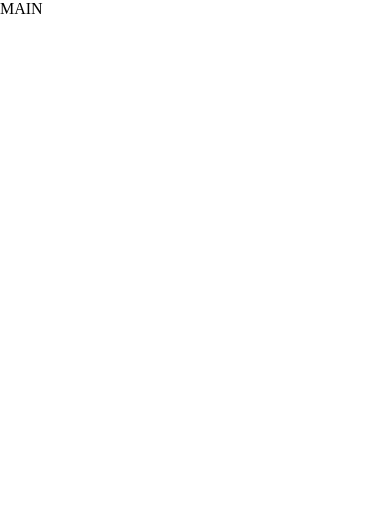
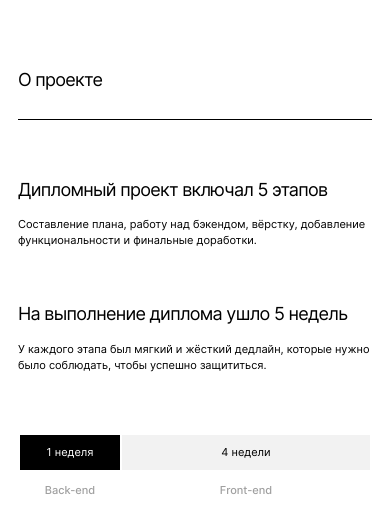
Before and after one commit to Hisime/movies-explorer-frontend, a React (Create React App) app: page / in a window 390 px wide. Shown: the top 532 px of the page. Built offline with nearby package versions, Linux system fonts and the light colour scheme.

Commit message:
About project block

```diff
--- a/src/components/AboutProject/AboutProject.css
+++ b/src/components/AboutProject/AboutProject.css
@@ -0,0 +1,107 @@
+.about {
+    padding-top: 110px;
+    padding-bottom: 110px;
+}
+
+.about__items {
+    display: flex;
+    padding-top: 70px;
+    padding-bottom: 110px;
+    gap: 56px 40px;
+}
+
+.about__item-subtitle {
+    margin-top: 0;
+    margin-bottom: 26px;
+    font-size: 20px;
+    font-weight: 400;
+    letter-spacing: -0.8px;
+}
+
+.about__item-text {
+    font-size: 14px;
+    line-height: 20px;
+    margin: 0;
+}
+
+.about__timing-header {
+    font-size: 14px;
+    padding: 9px 14px;
+    background-color: #F2F2F2;
+}
+
+.about__timing-header--black {
+    background: #000;
+    color: #FFF;
+}
+
+.about__techs {
+    color: #A0A0A0;
+    font-size: 14px;
+    font-weight: 500;
+    line-height: 17px;
+    padding-top: 14px;
+}
+
+.about__timing {
+    width: 100%;
+    text-align: center;
+}
+
+.about__column {
+    box-sizing: border-box;
+    width: 228px;
+}
+
+@media screen and (max-width: 768px) {
+    .about {
+        padding-top: 90px;
+        padding-bottom: 90px;
+    }
+    .about__items {
+        gap: 56px 30px;
+        padding-bottom: 93px;
+    }
+    .about__item-subtitle {
+        margin-bottom: 22px;
+    }
+    .about__item-text {
+        font-size: 12px;
+        line-height: 18px;
+    }
+    .about__column {
+        width: 140px;
+    }
+}
+
+@media screen and (max-width: 500px) {
+    .about {
+        padding-top: 70px;
+        padding-bottom: 70px;
+    }
+    .about__items {
+        flex-direction: column;
+        padding-top: 60px;
+        padding-bottom: 60px;
+    }
+    .about__item-subtitle {
+        margin-bottom: 16px;
+        font-size: 18px;
+        letter-spacing: -0.72px;
+    }
+    .about__item-text {
+        font-size: 11px;
+        line-height: 16px;
+    }
+    .about__column {
+        width: 100px;
+    }
+    .about__timing-header {
+        padding: 11px 10px;
+        font-size: 11px;
+    }
+    .about__techs {
+        padding-top: 10px;
+        font-size: 11px;
+    }
+}
--- a/src/components/AboutProject/AboutProject.js
+++ b/src/components/AboutProject/AboutProject.js
@@ -3,8 +3,28 @@ import BlockTitle from "../BlockTitle/BlockTitle";
 
 function AboutProject() {
     return (
-        <section className="about">
-            <BlockTitle titleText={'kek'}></BlockTitle>
+        <section className="about block-wrapper">
+            <BlockTitle titleText={"О проекте"}/>
+            <div className="about__items">
+                <div className="about__item">
+                    <h3 className="about__item-subtitle">Дипломный проект включал 5 этапов</h3>
+                    <p className="about__item-text">Составление плана, работу над бэкендом, вёрстку, добавление функциональности и финальные доработки.</p>
+                </div>
+                <div className="about__item">
+                    <h3 className="about__item-subtitle">На выполнение диплома ушло 5 недель</h3>
+                    <p className="about__item-text">У каждого этапа был мягкий и жёсткий дедлайн, которые нужно было соблюдать, чтобы успешно защититься.</p>
+                </div>
+            </div>
+            <table className="about__timing">
+                <tr>
+                    <td className="about__column about__timing-header about__timing-header--black">1 неделя</td>
+                    <td className="about__timing-header">4 недели</td>
+                </tr>
+                <tr>
+                    <td className="about__column about__techs">Back-end</td>
+                    <td className="about__techs">Front-end</td>
+                </tr>
+            </table>
         </section>
     );
 }
--- a/src/components/App/App.css
+++ b/src/components/App/App.css
@@ -1,38 +1,35 @@
-.App {
-  text-align: center;
+body {
+    font-family: Inter, Arial, sans-serif;
+    -moz-osx-font-smoothing: grayscale;
+    -webkit-font-smoothing: antialiased;
+    -webkit-text-size-adjust: 100%;
+    -ms-text-size-adjust: 100%;
+    -moz-text-size-adjust: 100%;
+    text-rendering: optimizeLegibility;
 }
 
-.App-logo {
-  height: 40vmin;
-  pointer-events: none;
+.block-wrapper {
+    max-width: 1140px;
+    margin: 0 auto;
 }
 
-@media (prefers-reduced-motion: no-preference) {
-  .App-logo {
-    animation: App-logo-spin infinite 20s linear;
-  }
+@media screen and (max-width: 1200px) {
+    .block-wrapper {
+        padding-right: 70px;
+        padding-left: 70px;
+    }
 }
 
-.App-header {
-  background-color: #282c34;
-  min-height: 100vh;
-  display: flex;
-  flex-direction: column;
-  align-items: center;
-  justify-content: center;
-  font-size: calc(10px + 2vmin);
-  color: white;
+@media screen and (max-width: 768px) {
+    .block-wrapper {
+        padding-right: 50px;
+        padding-left: 50px;
+    }
 }
 
-.App-link {
-  color: #61dafb;
+@media screen and (max-width: 500px) {
+    .block-wrapper {
+        padding-right: 18px;
+        padding-left: 18px;
+    }
 }
-
-@keyframes App-logo-spin {
-  from {
-    transform: rotate(0deg);
-  }
-  to {
-    transform: rotate(360deg);
-  }
-}
--- a/src/components/BlockTitle/BlockTitle.css
+++ b/src/components/BlockTitle/BlockTitle.css
@@ -0,0 +1,16 @@
+.block-title {
+    margin: 0;
+    padding-bottom: 23px;
+    font-size: 22px;
+    border-bottom: 1px solid #000;
+    font-weight: 400;
+    letter-spacing: -0.88px;
+}
+
+@media screen and (max-width: 500px) {
+    .block-title {
+        padding-bottom: 28px;
+        font-size: 18px;
+        letter-spacing: -0.72px;
+    }
+}
--- a/src/components/BlockTitle/BlockTitle.js
+++ b/src/components/BlockTitle/BlockTitle.js
@@ -2,7 +2,7 @@ import './BlockTitle.css';
 
 function BlockTitle({titleText}) {
     return (
-        <h2 className="block-title">{{titleText}}</h2>
+        <h2 className="block-title">{titleText}</h2>
     );
 }
 
--- a/src/components/Main/Main.js
+++ b/src/components/Main/Main.js
@@ -1,8 +1,11 @@
 import './Main.css';
+import AboutProject from "../AboutProject/AboutProject";
 
 function Main() {
     return (
-<div>MAIN</div>
+    <main>
+        <AboutProject/>
+    </main>
     );
 }
 
```
